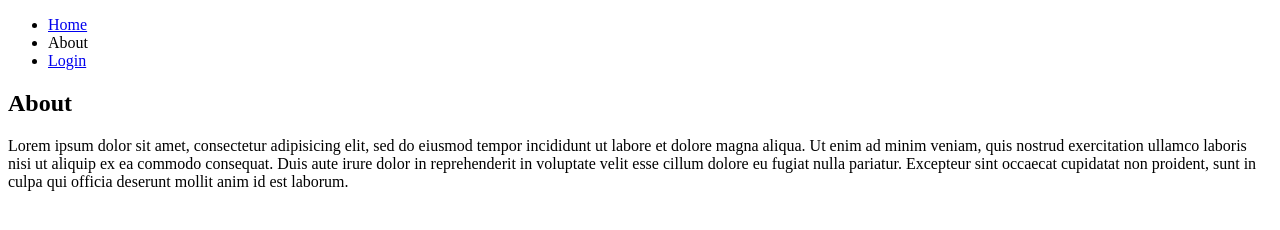
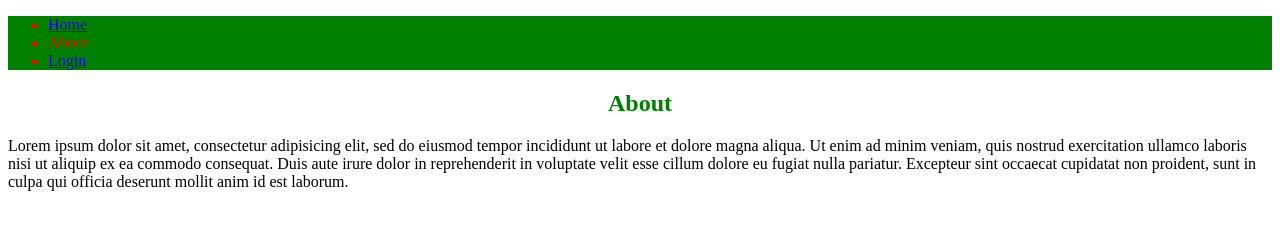
Before and after one commit to UcheSylvester/collection-of-webpages, a plain HTML site: page about.html in a window 1280 px wide. Drawn offline with Linux system fonts and the light colour scheme.

Commit message:
styling!

```diff
--- a/about.html
+++ b/about.html
@@ -2,6 +2,7 @@
 <html>
 <head>
 	<title>My first website!</title>
+	<link rel="stylesheet" type="text/css" href="styles/styles.css">
 	<link rel="stylesheet" type="text/css" href="styles/about.css">
 </head>
 <body>
--- /dev/null
+++ b/styles/styles.css
@@ -0,0 +1,12 @@
+
+/*General Style Rules*/
+
+h2 {
+	text-align: center;
+	color: green;
+}
+
+header {
+	background-color: green;
+	color: red;
+}
```
Also changed, not shown: index.html (+1 -0 lines), login.html (+1 -0 lines).
